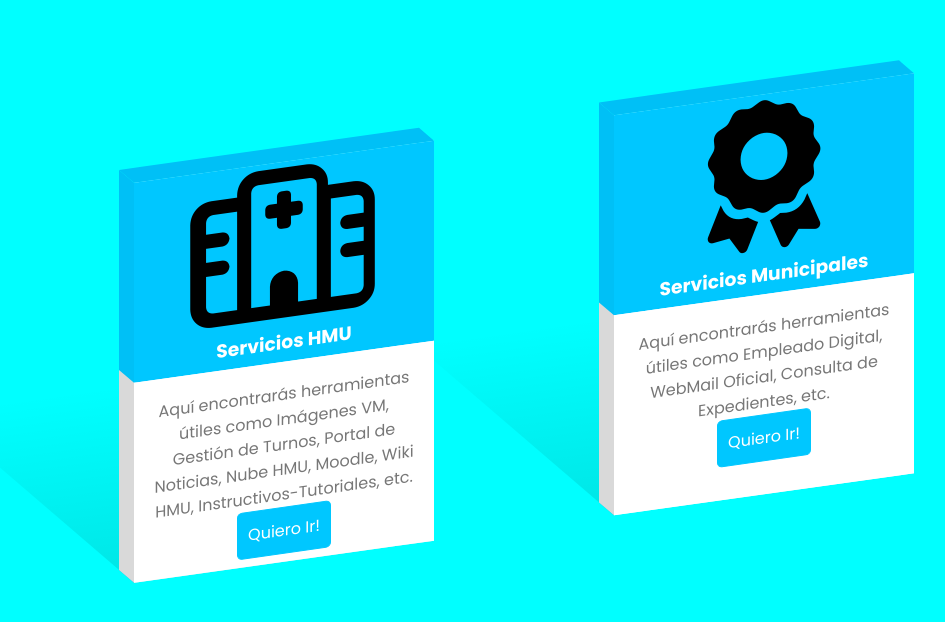
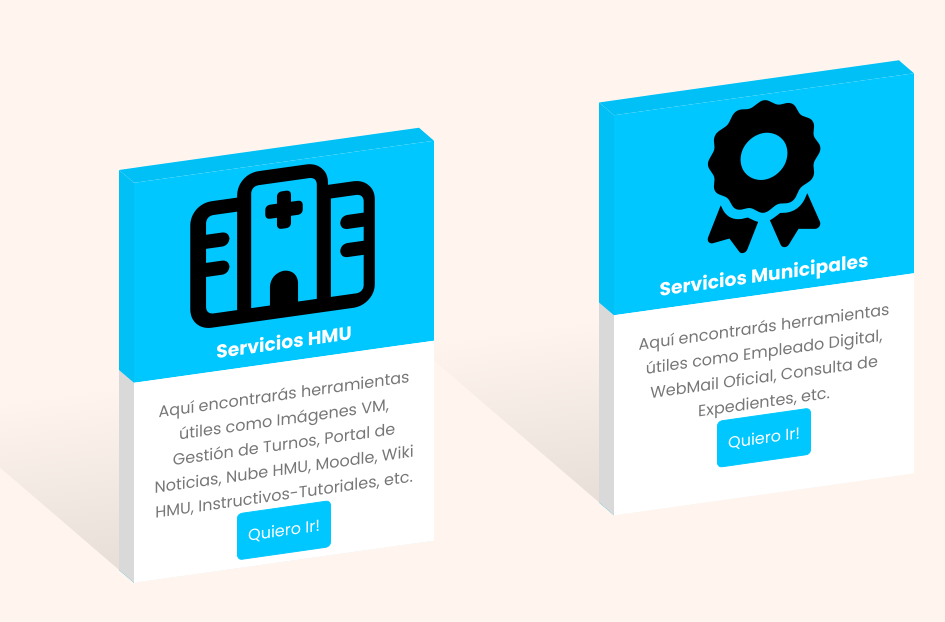
Before and after one commit to Osmei56/hospi, a plain HTML site: page index.html in a window 1280 px wide. Shown: the part 112-734 px from the top of the page, without its empty margins (116-1061 px from the left). Drawn offline with Linux system fonts and the light colour scheme.

Commit message:
ahora si?

```diff
--- a/main.css
+++ b/main.css
@@ -10,7 +10,7 @@ body {
    font-family: 'Poppins', sans-serif;
    max-height: 100vh;
    max-width: 100vw;
-   background-color: aqua;
+   background-color: seashell;
    /* background: linear-gradient(45deg, white, blue); */
 }
 
```
Also changed, not shown: urls.txt (added).
